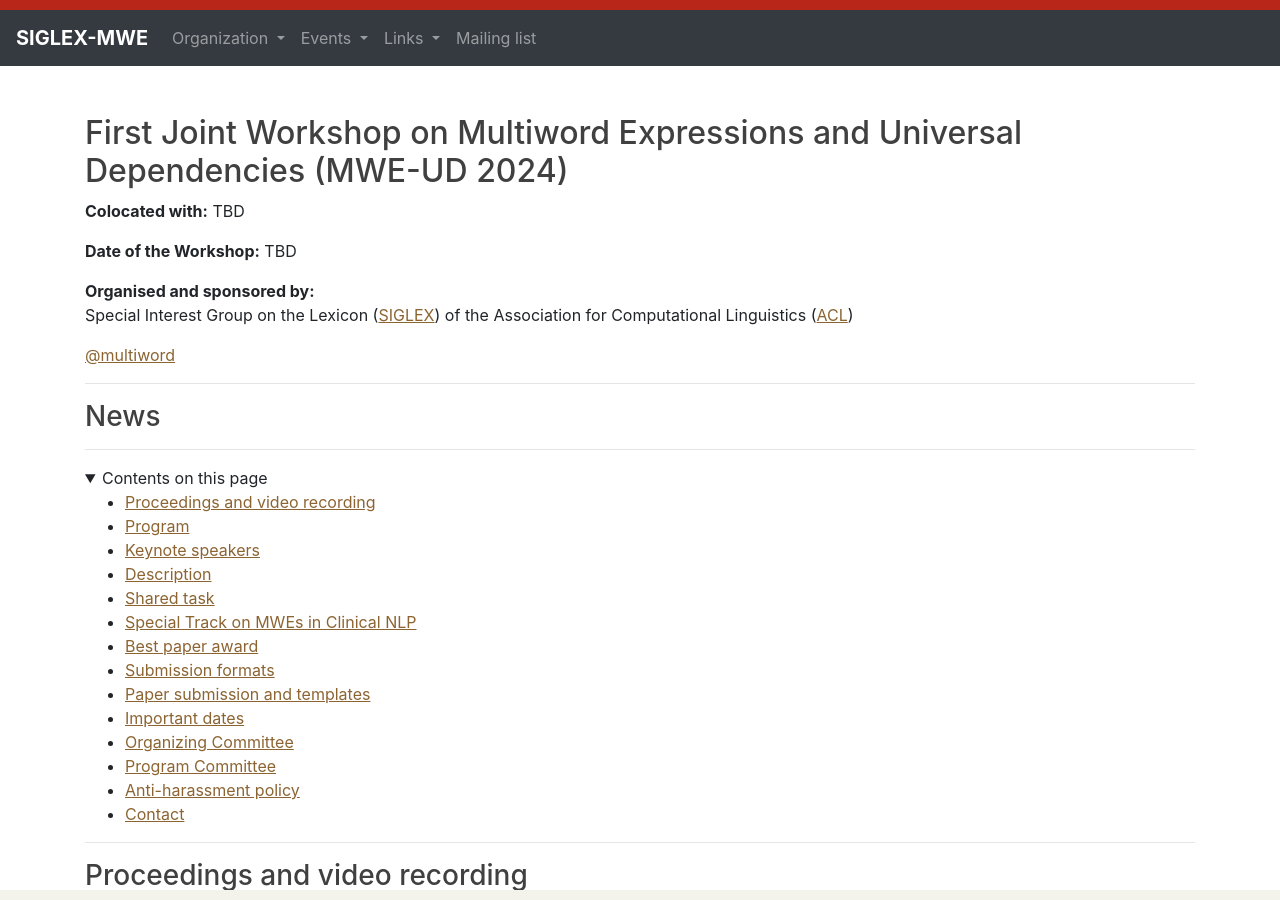
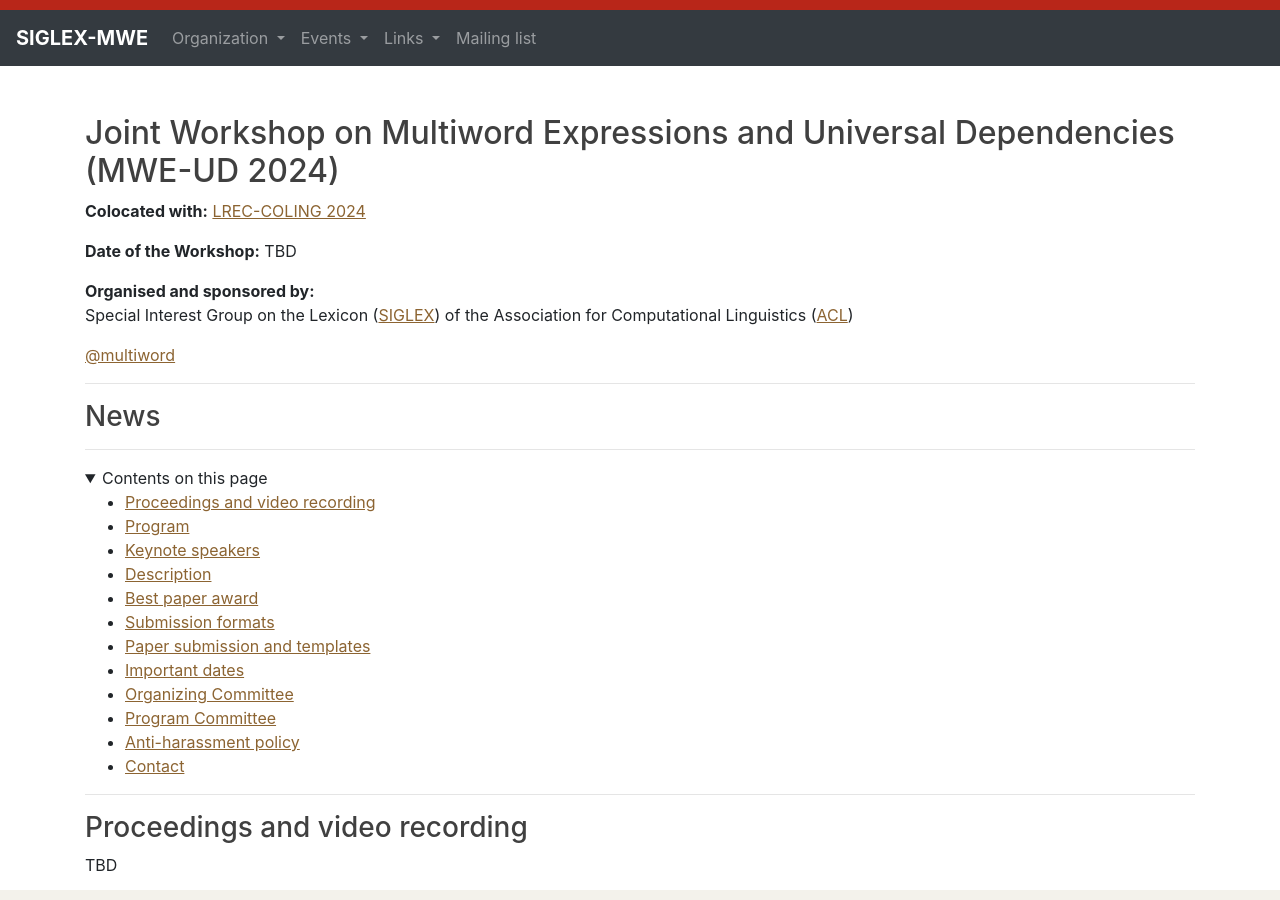
Before and after one commit to multiword/multiword.github.io, a Jekyll site: the page built from mweud2024/index.md, in a window 1280 px wide and 900 px high. Built offline with Jekyll 4.4.1, drawn with Linux system fonts in a browser that asks for light colours; comment, search, counter and statistics services are not loaded.

Commit message:
Made MWE-UD 2024 visible

```diff
--- a/_layouts/default.html
+++ b/_layouts/default.html
@@ -48,8 +48,8 @@
             Events
           </a>
           <div class="dropdown-menu" aria-labelledby="sectionsNavbarDropdown">
+            <a class="dropdown-item" href="{{ site.baseurl }}/mweud2024">MWE-UD 2024 workshop</a>
             <a class="dropdown-item" href="{{ site.baseurl }}/mwe2023">MWE 2023 workshop</a>
-            <a class="dropdown-item" href="{{ site.baseurl }}/mwe2022">MWE 2022 workshop</a>
             <a class="dropdown-item" href="https://sites.google.com/view/semeval2022task2-idiomaticity">SEMEVAL 2022 task 2 - MWE</a>
             <hr class="mt-1 mb-1"/>
             <a class="dropdown-item" href="{{ site.baseurl }}/events/previousevents">Previous events</a>
--- a/mwe2024/index.md
+++ b/mweud2024/index.md
@@ -3,9 +3,9 @@
 layout: default
 ---
 
-<h2>First Joint Workshop on Multiword Expressions and Universal Dependencies (MWE-UD 2024)</h2>
+<h2>Joint Workshop on Multiword Expressions and Universal Dependencies (MWE-UD 2024)</h2>
 
-**Colocated with:** TBD
+**Colocated with:** [LREC-COLING 2024](https://lrec-coling-2024.org)
 
 **Date of the Workshop:** TBD
 
@@ -40,8 +40,6 @@
 - [Program](#program)
 - [Keynote speakers](#keynotes)
 - [Description](#description)
-- [Shared task](#shared-task)
-- [Special Track on MWEs in Clinical NLP](#special-track)
 - [Best paper award](#award)
 - [Submission formats](#submission)
 - [Paper submission and templates](#instructions)
```
